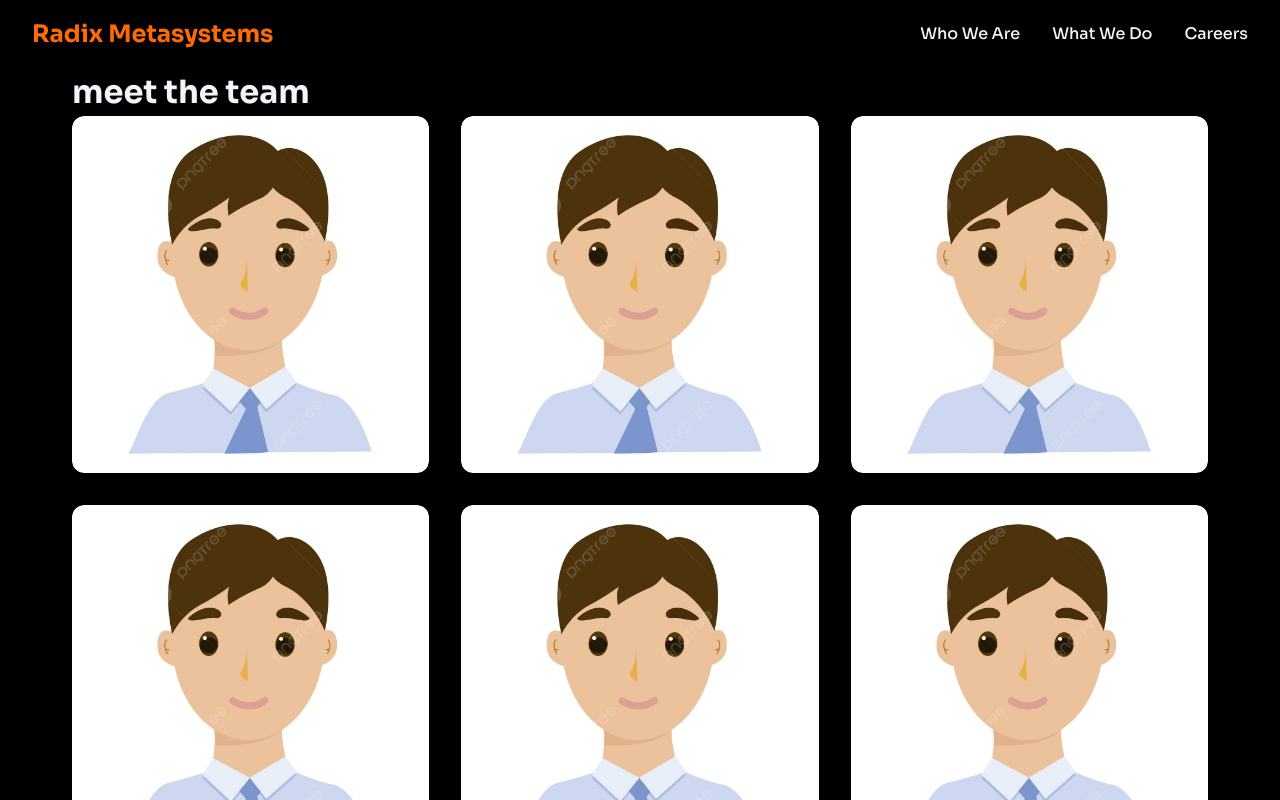
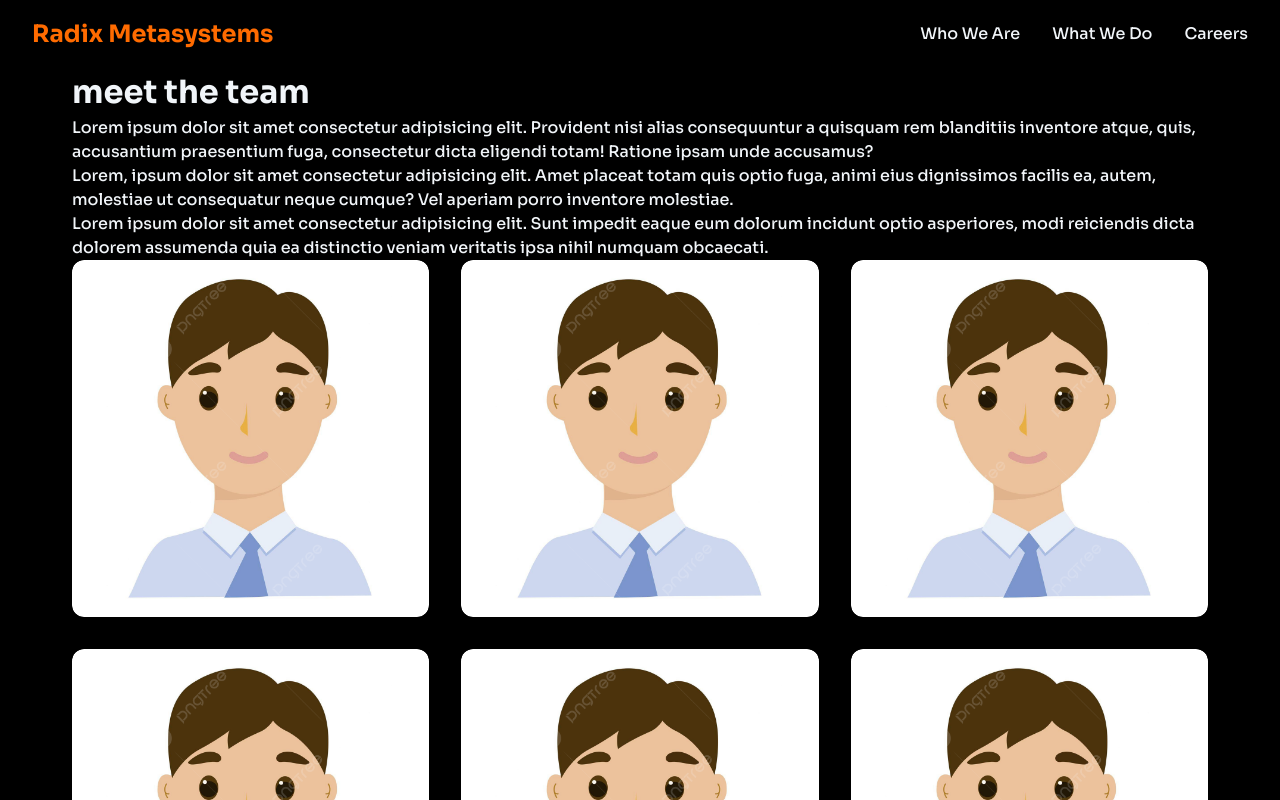
Before and after one commit to gabe19p/radix-web-app, an Angular app in the folder website/: page /who-we-are/leadership in a window 1280 px wide. Shown: the top 800 px of the page. Built offline with nearby package versions, Linux system fonts and the light colour scheme.

Commit message:
fixed on scroll load-in percentage to be at 95 instead of 80. image now loads in when you see the smallest pieces of the div

```diff
--- a/website/src/app/pages/leadership/leadership.html
+++ b/website/src/app/pages/leadership/leadership.html
@@ -1,6 +1,22 @@
 <div class="container">
   <!-- page title -->
   <h1>meet the team</h1>
+  <p>
+    Lorem ipsum dolor sit amet consectetur adipisicing elit. Provident nisi
+    alias consequuntur a quisquam rem blanditiis inventore atque, quis,
+    accusantium praesentium fuga, consectetur dicta eligendi totam! Ratione
+    ipsam unde accusamus?
+  </p>
+  <p>
+    Lorem, ipsum dolor sit amet consectetur adipisicing elit. Amet placeat totam
+    quis optio fuga, animi eius dignissimos facilis ea, autem, molestiae ut
+    consequatur neque cumque? Vel aperiam porro inventore molestiae.
+  </p>
+  <p>
+    Lorem ipsum dolor sit amet consectetur adipisicing elit. Sunt impedit eaque
+    eum dolorum incidunt optio asperiores, modi reiciendis dicta dolorem
+    assumenda quia ea distinctio veniam veritatis ipsa nihil numquam obcaecati.
+  </p>
 
   <div class="leader-grid">
     <div
--- a/website/src/app/pages/leadership/leadership.ts
+++ b/website/src/app/pages/leadership/leadership.ts
@@ -50,7 +50,7 @@ export class Leadership implements AfterViewInit {
         ease: 'power2.out',
         scrollTrigger: {
           trigger: card.nativeElement,
-          start: 'top 80%',
+          start: 'top 95%',
           toggleActions: 'play none none none',
         },
         delay: index * 0.1,
```
